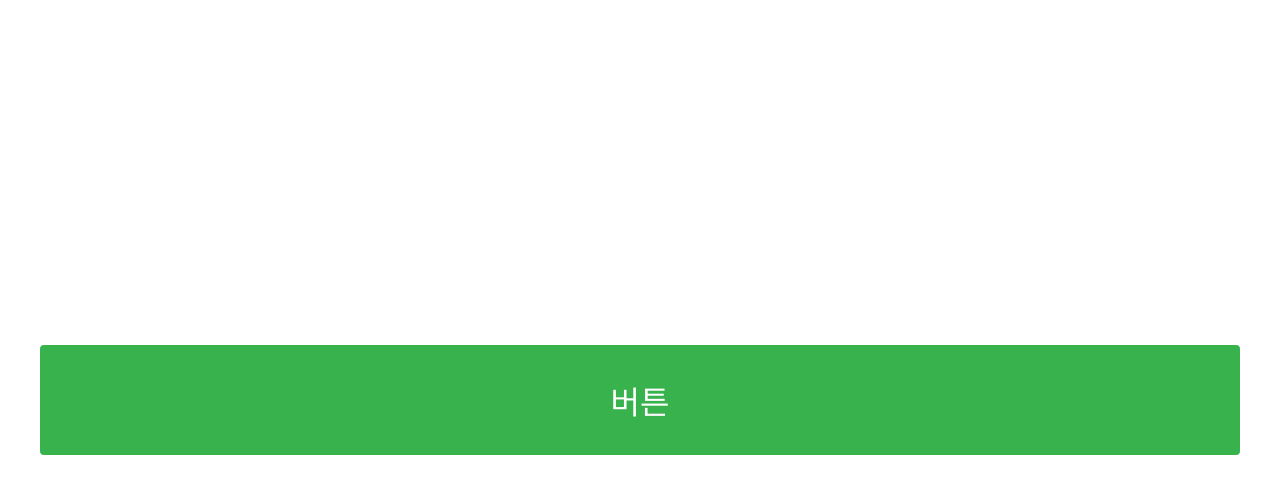
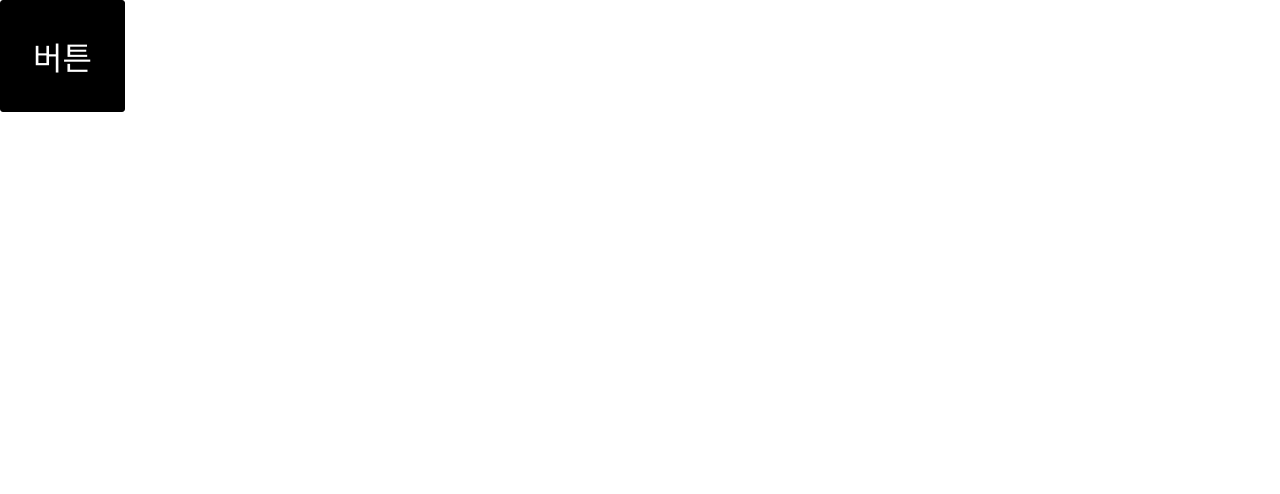
Before and after one commit to coddingbear/react-skills, a React app in the folder chapter09/styling-react/: page / in a window 1280 px wide. Shown: the top 494 px of the page. Built offline with nearby package versions, Linux system fonts and the light colour scheme.

Commit message:
9.3 styled-components 사용하기

```diff
--- a/chapter09/styling-react/package.json
+++ b/chapter09/styling-react/package.json
@@ -49,6 +49,7 @@
     "resolve": "1.8.1",
     "sass-loader": "7.1.0",
     "style-loader": "0.23.0",
+    "styled-components": "^4.0.2",
     "terser-webpack-plugin": "1.1.0",
     "url-loader": "1.1.1",
     "webpack": "4.19.1",
--- a/chapter09/styling-react/src/App.js
+++ b/chapter09/styling-react/src/App.js
@@ -1,12 +1,12 @@
-// 9.2 Sass 사용하기
+// 9.3 styled-components 사용하기
 import React, { Component } from 'react';
-import Button from './components/Button';
+import StyledButton from './components/StyledButton';
 
 class App extends Component {
   render() {
     return (
       <div>
-        <Button>버튼</Button>
+        <StyledButton big>버튼</StyledButton>
       </div>
     )
   }
--- /dev/null
+++ b/chapter09/styling-react/src/components/StyledButton.js
@@ -0,0 +1,33 @@
+/* 9.3 styled-components
+ CSS in JS (참고https://github.com/MicheleBertoli/css-in-js)
+
+ $ yarn add styled-components
+*/
+import React from 'react';
+import styled from 'styled-components';
+
+const Wrapper = styled.div`
+  border: 1px solid black;
+  display: inline-block;
+  padding: 1rem;
+  border-radius: 3px;
+  font-size: ${(props) => props.fontSize};
+  ${props => props.big && `
+    font-size: 2rem;
+    padding: 2rem;
+  `}
+  &:hover {
+    background: black;
+    color: white;
+  }
+`;
+
+const StyledButton = ({children, big, ...rest}) => {
+  return (
+    <Wrapper fontSize="1.25rem" {...rest} big={big}>
+      {children}
+    </Wrapper>
+  );
+};
+
+export default StyledButton;
```
Also changed, not shown: 1 other file (tests, documents, lock files or other folders).
